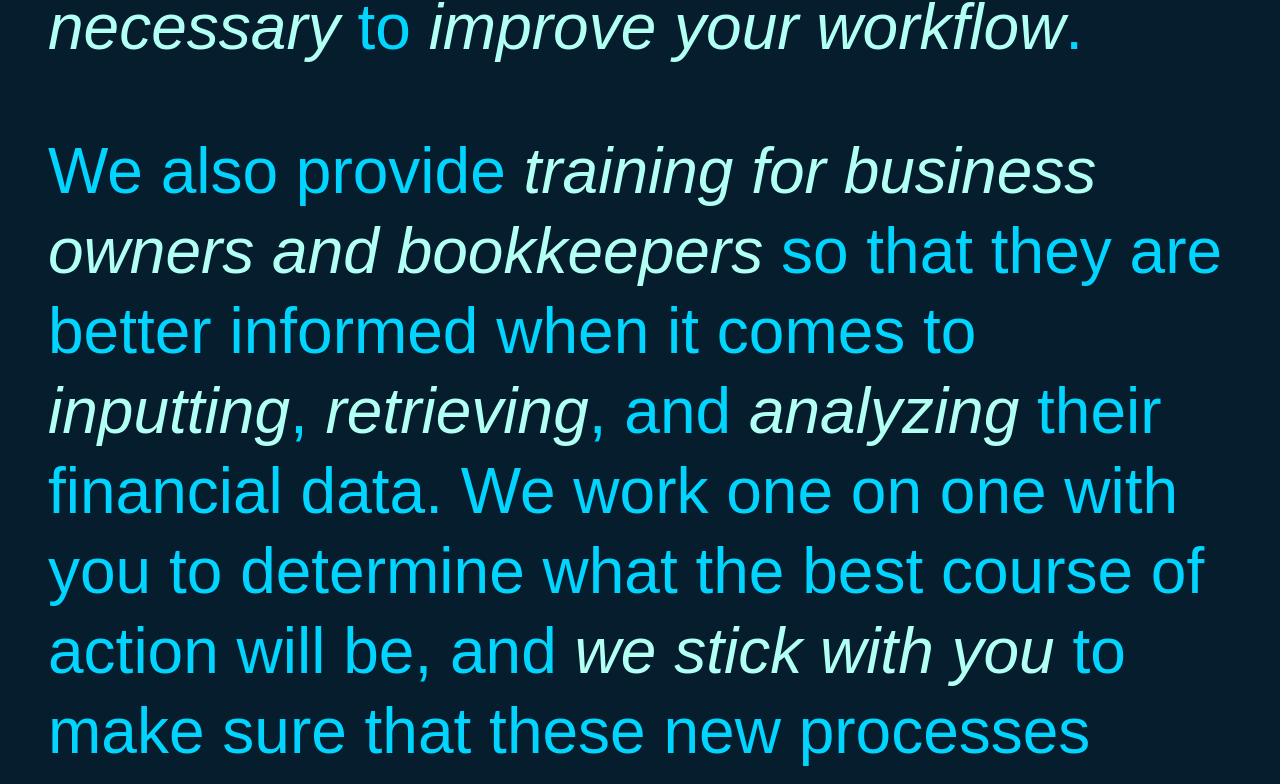
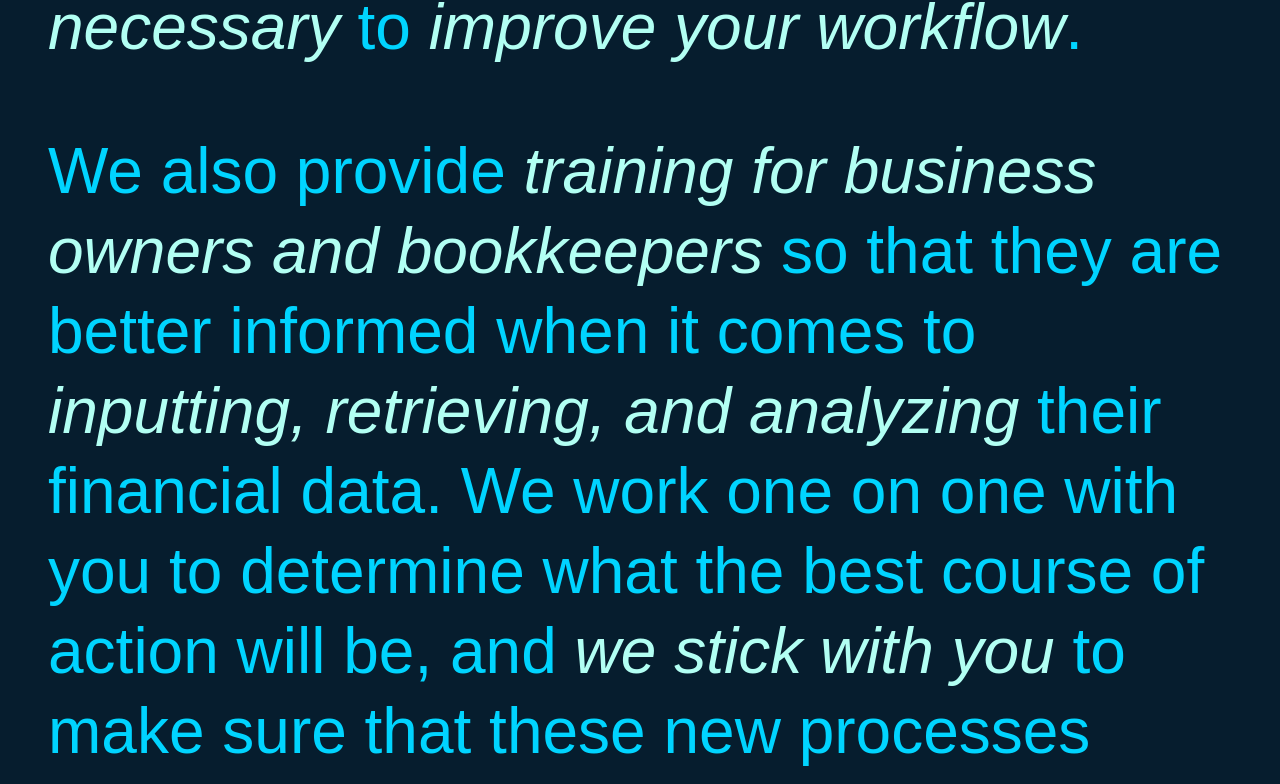
Before and after one commit to jeremel/jlentzconsulting3, a Next.js app: page / in a window 1280 px wide. Shown: the part 909-1693 px from the top of the page. Built offline with nearby package versions, Linux system fonts and the light colour scheme; no server answers; a web font is replaced by a local one.

Commit message:
Updated some text so that everything is highlighted consistently on the page. Also removed the console.log of the errors formState since I don't really need it and I don't like having an empty object show up in the console on every page load.

```diff
--- a/components/ContactForm.js
+++ b/components/ContactForm.js
@@ -180,9 +180,9 @@ export default function ContactForm() {
     setFormSubmitted(true);
   };
 
-  {
-    errors && console.log(errors);
-  }
+  // {
+  //   errors && console.log(errors);
+  // }
 
   return (
     <Container id="contact">
--- a/components/FullPageText.js
+++ b/components/FullPageText.js
@@ -10,7 +10,6 @@ const Container = styled.main`
 
   p {
     margin-bottom: 4rem;
-    /* font-size: clamp(2.5rem, 1.375rem + 5vw, 4rem); */
     font-size: clamp(2rem, 0.5rem + 6.6667vw, 4rem);
 
     span {
@@ -49,12 +48,11 @@ export default function FullPageText({ setAnchor }) {
       <p>
         We also provide{" "}
         <span>training for business owners and bookkeepers</span> so that they
-        are better informed when it comes to <span>inputting</span>,{" "}
-        <span>retrieving</span>, and <span>analyzing</span> their financial
-        data. We work one on one with you to determine what the best course of
-        action will be, and <span>we stick with you</span> to make sure that
-        these new processes continue to{" "}
-        <span>work for you in the long-term</span>.
+        are better informed when it comes to{" "}
+        <span>inputting, retrieving, and analyzing</span> their financial data.
+        We work one on one with you to determine what the best course of action
+        will be, and <span>we stick with you</span> to make sure that these new
+        processes continue to <span>work for you in the long-term</span>.
       </p>
       <p>
         <a href="#contact" onClick={() => setAnchor("#contact")}>
```
